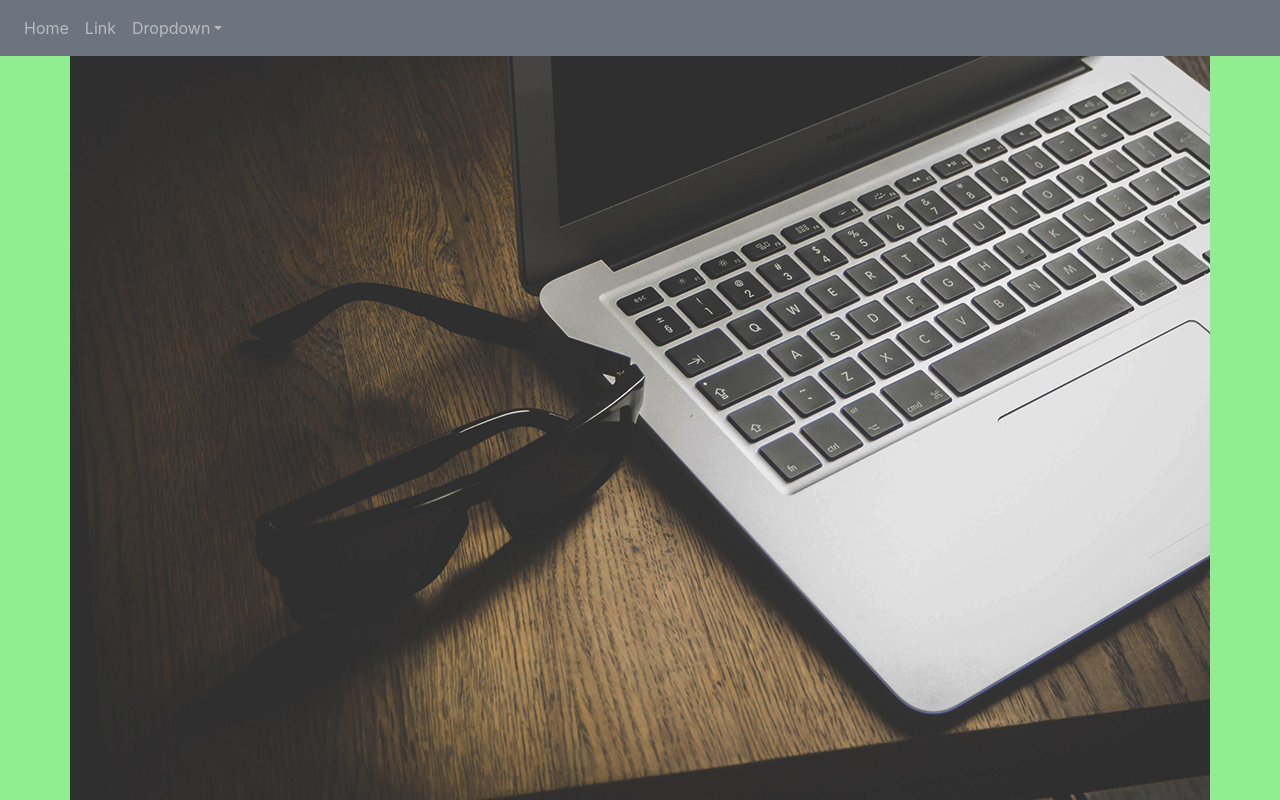
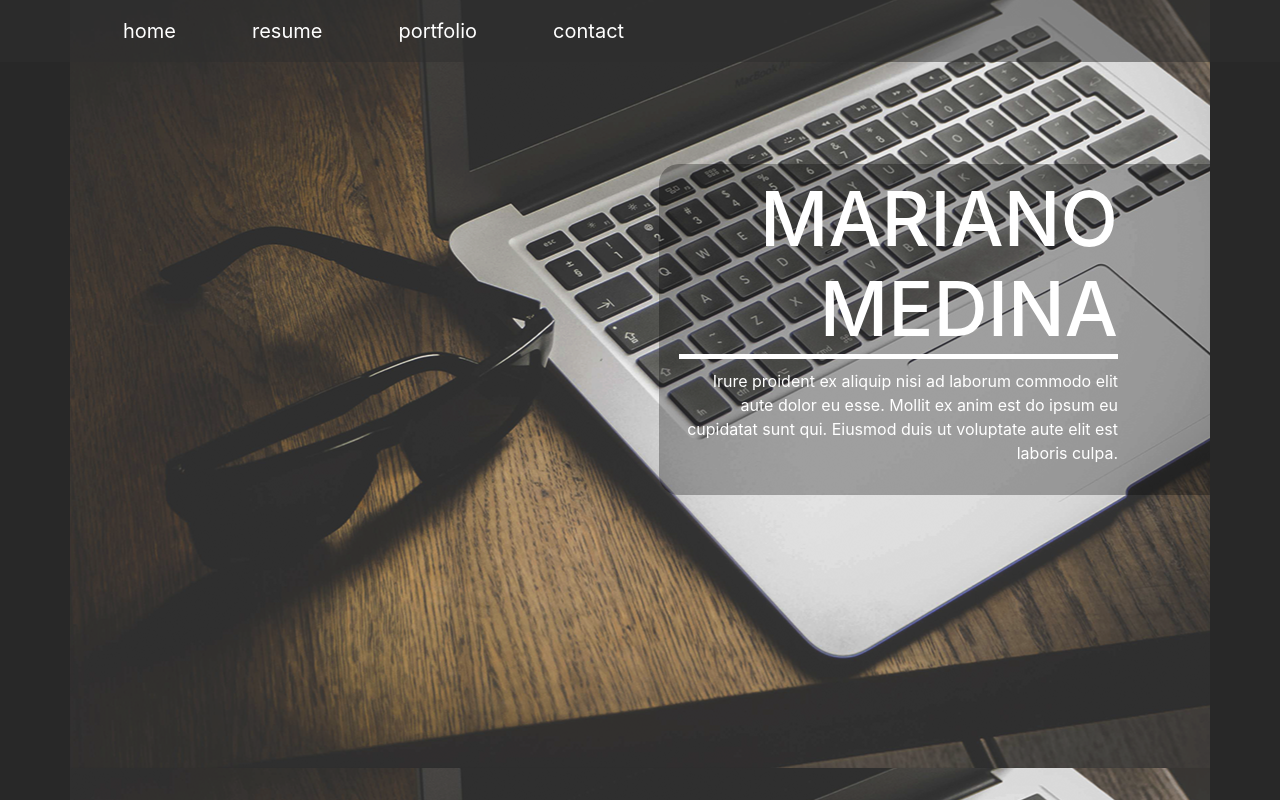
Before and after one commit to portfolio-web/frontend, a React app: page / in a window 1280 px wide. Shown: the top 800 px of the page. Built offline with nearby package versions, Linux system fonts and the light colour scheme.

Commit message:
'asdasd'

```diff
--- /dev/null
+++ b/src/components/MMBox.js
@@ -0,0 +1,16 @@
+import React from "react";
+
+function MMBox() {
+  return (
+    <div fluid={true} className="mm-box">
+      <h1 className="mm">MARIANO MEDINA</h1>
+      <p className="description">
+        Irure proident ex aliquip nisi ad laborum commodo elit aute dolor eu
+        esse. Mollit ex anim est do ipsum eu cupidatat sunt qui. Eiusmod duis ut
+        voluptate aute elit est laboris culpa.
+      </p>
+    </div>
+  );
+}
+
+export default MMBox;
--- a/src/components/Structure.js
+++ b/src/components/Structure.js
@@ -1,22 +1,16 @@
 import React from "react";
 import TopNavBar from "./TopNavBar";
 import Container from "react-bootstrap/Container";
-import Image from "react-bootstrap/Image";
+import MMBox from "./MMBox";
 
 function Structure() {
   //Values.
   const breakPoint = "md";
 
-  //Styles.
-  const mobile = `d-block d-${breakPoint}-none`; //For showing the element before breakpoint only.
-  const navBar = "d-block";
-
   return (
     <div id="totalContainer">
       <TopNavBar
-        className={navBar}
         breakPoint={breakPoint}
-        sideBarClassName={mobile}
         contentContainerId="mainColumn"
         totalPageContainerId="totalContainer"
       />
@@ -25,7 +19,9 @@ function Structure() {
           <Container
             id="firstSectionContent"
             className="mobile-container first-section-content"
-          ></Container>
+          >
+            <MMBox />
+          </Container>
         </div>
       </div>
     </div>
--- a/src/components/TopNavBar.js
+++ b/src/components/TopNavBar.js
@@ -1,56 +1,51 @@
 import React from "react";
 import Navbar from "react-bootstrap/Navbar";
 import Nav from "react-bootstrap/Nav";
-import NavDropdown from "react-bootstrap/NavDropdown";
 import PropTypes from "prop-types";
 import SideBar from "./SideBar";
+import Container from "react-bootstrap/Container";
 
-function TopNavBar({
-  className,
-  breakPoint,
-  sideBarClassName,
-  contentContainerId,
-  totalPageContainerId
-}) {
+function TopNavBar({ breakPoint, contentContainerId, totalPageContainerId }) {
+  const mobileOnly = `d-block d-${breakPoint}-none`;
+
   return (
     <Navbar
       bg="secondary"
       variant="dark"
       expand={breakPoint}
       fixed="top"
-      className={className}
+      className="nav-bar"
     >
       <SideBar
-        className={sideBarClassName}
-        burgerButtonClassName={sideBarClassName}
+        className={mobileOnly}
+        burgerButtonClassName={mobileOnly}
         totalPageContainerId={totalPageContainerId}
         contentContainerId={contentContainerId}
       />
-      <Navbar.Collapse id="basic-navbar-nav">
-        <Nav className="mr-auto">
-          <Nav.Link href="#home">Home</Nav.Link>
-          <Nav.Link href="#link">Link</Nav.Link>
-          <NavDropdown title="Dropdown" id="basic-nav-dropdown">
-            <NavDropdown.Item href="#action/3.1">Action</NavDropdown.Item>
-            <NavDropdown.Item href="#action/3.2">
-              Another action
-            </NavDropdown.Item>
-            <NavDropdown.Item href="#action/3.3">Something</NavDropdown.Item>
-            <NavDropdown.Divider />
-            <NavDropdown.Item href="#action/3.4">
-              Separated link
-            </NavDropdown.Item>
-          </NavDropdown>
-        </Nav>
-      </Navbar.Collapse>
+      <Container>
+        <Navbar.Collapse>
+          <Nav className="mr-auto">
+            <Nav.Link href="#home" className="nav-button">
+              home
+            </Nav.Link>
+            <Nav.Link href="#resume" className="nav-button">
+              resume
+            </Nav.Link>
+            <Nav.Link href="#portfolio" className="nav-button">
+              portfolio
+            </Nav.Link>
+            <Nav.Link href="#contact" className="nav-button">
+              contact
+            </Nav.Link>
+          </Nav>
+        </Navbar.Collapse>
+      </Container>
     </Navbar>
   );
 }
 
 TopNavBar.propTypes = {
-  className: PropTypes.string,
   breakPoint: PropTypes.string.isRequired,
-  sideBarClassName: PropTypes.string,
   contentContainerId: PropTypes.string.isRequired,
   totalPageContainerId: PropTypes.string.isRequired
 };
--- a/src/index.css
+++ b/src/index.css
@@ -1,21 +1,62 @@
 body {
-  background-color: aquamarine;
+  background-color: #282828;
+  color: #ffffff;
 }
 
 .first-section {
-  background-color: lightgreen;
+  background-color: #282828;
 }
 
 .first-section-content {
   background-image: url("./others/background.png");
+  background-position: 40% top;
+  padding: 56px 0 0 0;
   height: 1000px;
-  padding: 0;
+  position: relative;
 }
 
 .main-column {
-  position: relative;
-  top: 56px;
-  height: 3000px;
+  align-content: flex-end;
+}
+
+@media (max-width: 768px) {
+  .mobile-container {
+    padding: 0px;
+    margin: 0px;
+    max-width: 100%;
+  }
+}
+
+.nav-button {
+  color: #ffffff !important;
+  font-size: 20px;
+  margin: 0 30px;
+}
+
+.nav-bar {
+  background-color: rgba(46, 46, 46, 0.5) !important;
+}
+
+.mm-box {
+  position: absolute;
+  right: 0;
+  top: 164px;
+  width: 551px;
+  height: 331px;
+  background-color: rgba(0, 0, 0, 0.3);
+  border-radius: 20px 0 0 20px;
+}
+
+.mm {
+  margin: 10px 92px 0 20px;
+  font-size: 75px;
+  text-align: end;
+  border-bottom: 5px solid rgba(255, 255, 255, 1);
+}
+
+.description {
+  margin: 10px 92px 10px 20px;
+  text-align: end;
 }
 
 /* Position and sizing of burger button */
@@ -88,11 +129,3 @@ Note: Beware of modifying this element as it can break the animations - you shou
 .bm-overlay {
   background: rgba(0, 0, 0, 0.3);
 }
-
-@media (max-width: 768px) {
-  .mobile-container {
-    padding: 0px;
-    margin: 0px;
-    max-width: 100%;
-  }
-}
```
